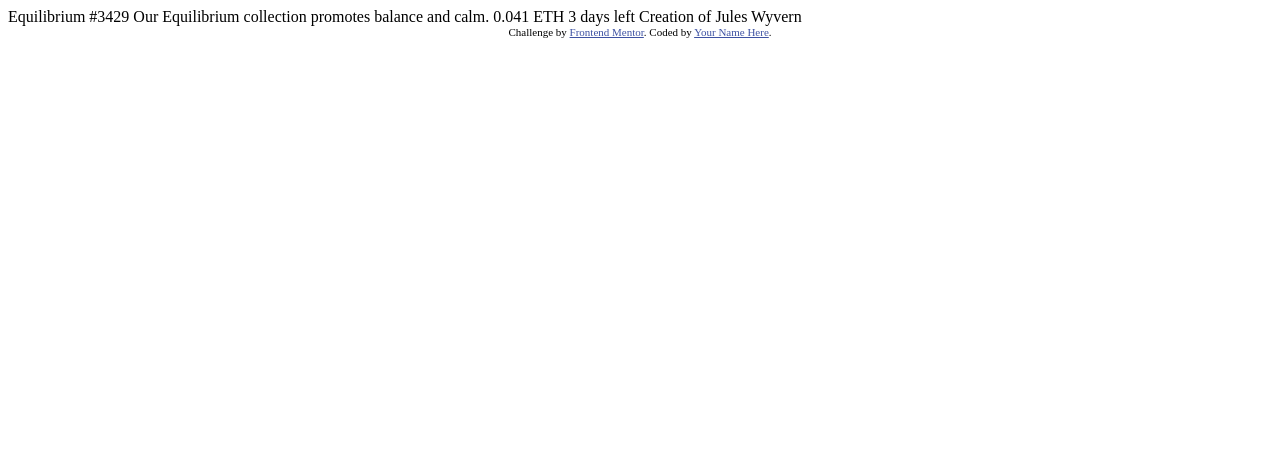
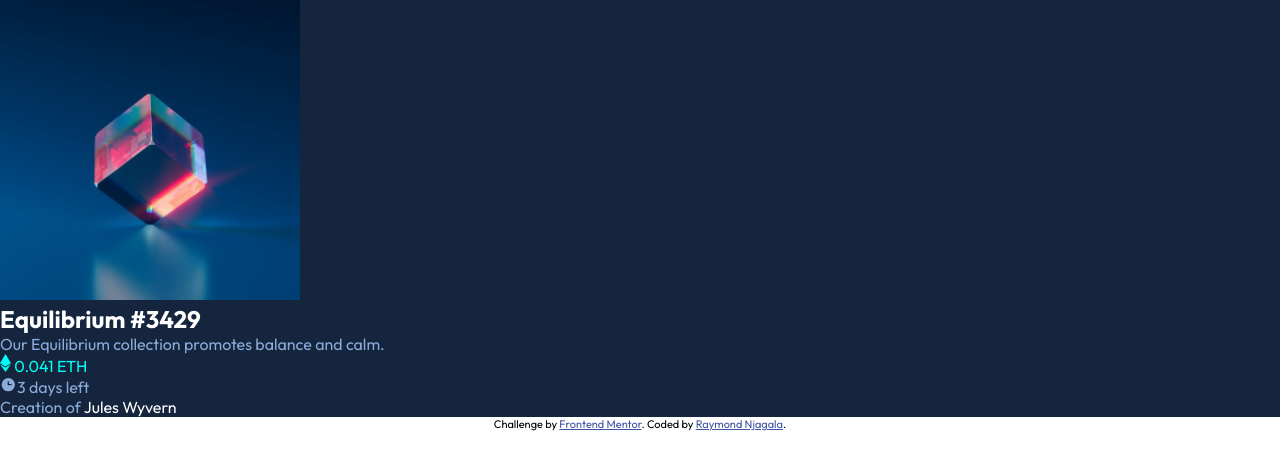
Before and after one commit to Rhyz26/nft-preview-card-component-main, a plain HTML site: page index.html in a window 1280 px wide. Drawn offline with Linux system fonts and the light colour scheme.

Commit message:
added styles to the html

```diff
--- a/index.html
+++ b/index.html
@@ -7,6 +7,10 @@
   <link rel="icon" type="image/png" sizes="32x32" href="./images/favicon-32x32.png">
 
   <title>Frontend Mentor | NFT preview card component</title>
+  <link rel="stylesheet" href="styles.css">
+  <link rel="preconnect" href="https://fonts.googleapis.com">
+  <link rel="preconnect" href="https://fonts.gstatic.com" crossorigin>
+  <link href="https://fonts.googleapis.com/css2?family=Outfit:wght@100..900&display=swap" rel="stylesheet">
 
   <!-- Feel free to remove these styles or customise in your own stylesheet 👍 -->
   <style>
@@ -15,19 +19,25 @@
   </style>
 </head>
 <body>
+  <div class="main">
 
-  Equilibrium #3429
+    <img src="./images/image-equilibrium.jpg" class="img-1">
 
-  Our Equilibrium collection promotes balance and calm.
+  <h2 style="color:hsl(0, 0%, 100%)
+">Equilibrium #3429</h2>
 
-  0.041 ETH
-  3 days left
+<p style="color:hsl(215, 51%, 70%)">Our Equilibrium collection promotes balance and calm.</p>
 
-  Creation of Jules Wyvern
 
-  <div class="attribution">
-    Challenge by <a href="https://www.frontendmentor.io?ref=challenge" target="_blank">Frontend Mentor</a>.
-    Coded by <a href="#">Your Name Here</a>.
-  </div>
+<p style="color:hsl(178, 100%, 50%)"><img src="./images/icon-ethereum.svg" > 0.041 ETH</p>
+<p style="color:hsl(215, 51%, 70%)"><img src="./images/icon-clock.svg">3 days left</p>
+
+<p> <span class="create">Creation of </span><span class="name">Jules Wyvern</span></p>
+</div>
+
+<div class="attribution">
+  Challenge by <a href="https://www.frontendmentor.io?ref=challenge" target="_blank">Frontend Mentor</a>.
+Coded by <a href="#">Raymond Njagala</a>.
+</div>
 </body>
 </html>
--- /dev/null
+++ b/styles.css
@@ -0,0 +1,26 @@
+*, *::before,*::after{
+    box-sizing: border-box;
+    margin: 0;
+    padding: 0;
+    /* background-color: hsl(217, 54%, 11%) */
+
+
+}
+body{
+font-family: "Outfit";
+margin: 0;
+padding: 0;
+}
+
+.main{
+    background-color: hsl(216, 50%, 16%);
+}
+.name{
+    color:hsl(0, 0%, 100%);
+}
+.create{
+    color:hsl(215, 51%, 70%)
+}
+.img-1{
+    width:300px;
+}
```
